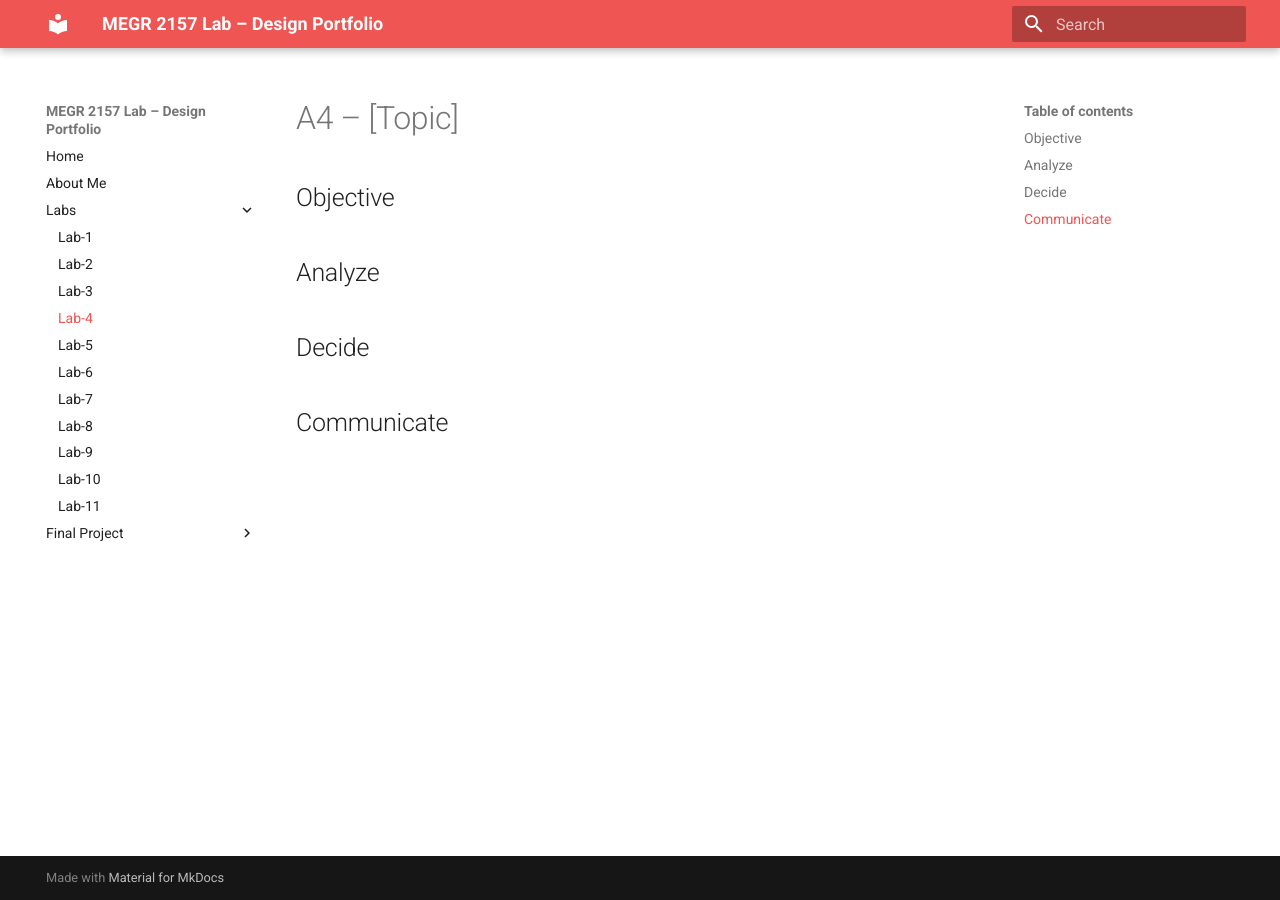
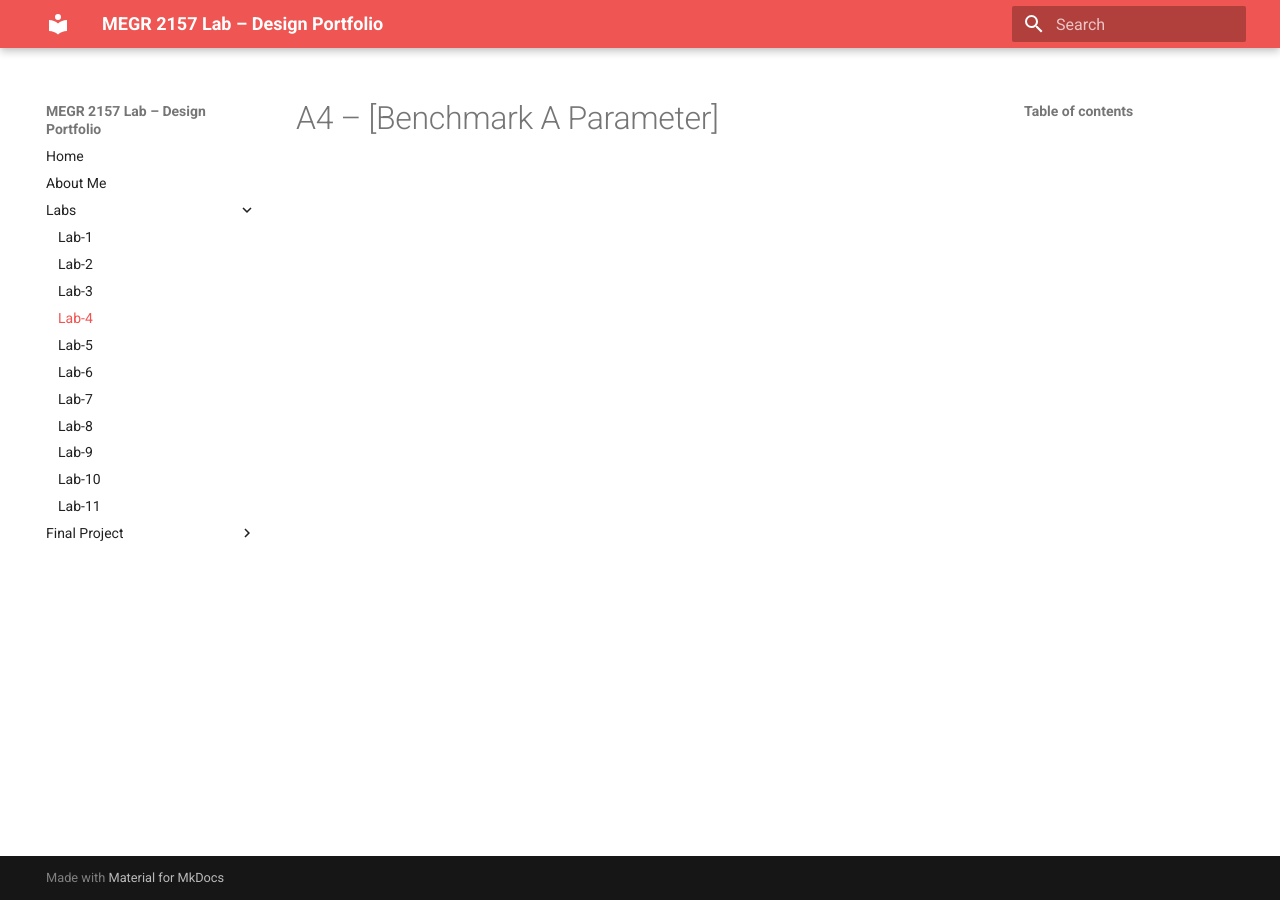
Before and after one commit to AtibaJ/megr2157L-portfolio, an MkDocs documentation site: the page built from docs/Labs/L04/index.md, in a window 1280 px wide. Built offline with MkDocs 1.6.1 and Material for MkDocs 9.7.7, drawn with Linux system fonts in a browser that asks for light colours.

Commit message:
Change lab topic to 'Benchmark A Parameter'
Updated the topic header for Lab 04.

```diff
--- a/docs/Labs/L04/index.md
+++ b/docs/Labs/L04/index.md
@@ -1,12 +1,3 @@
-# A4 – [Topic]
+# A4 – [Benchmark A Parameter]
 
-## Objective
-
-
-## Analyze
-
-
-## Decide
-
-
-## Communicate
+##
```
